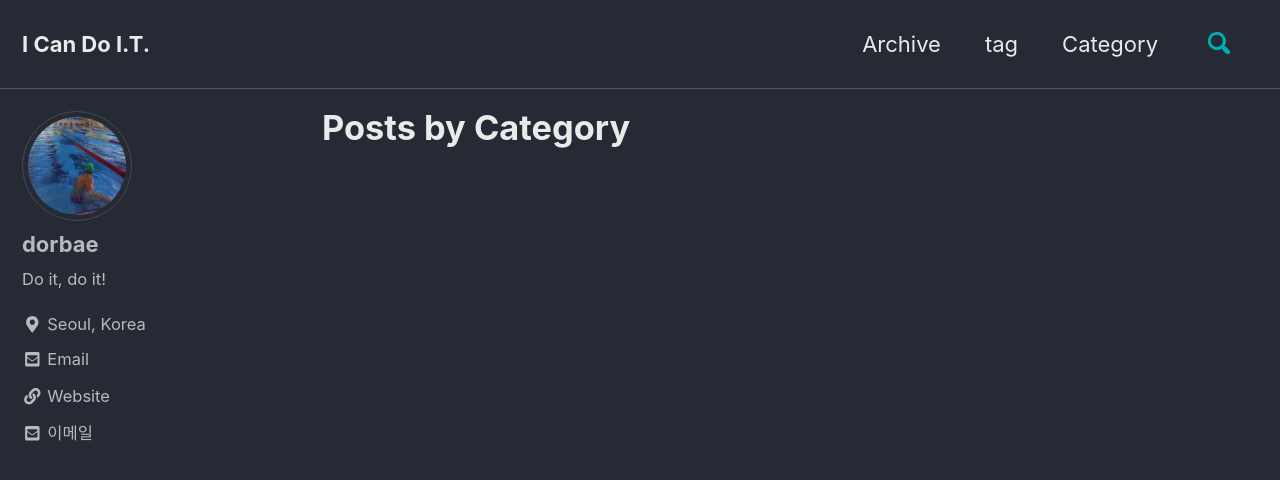
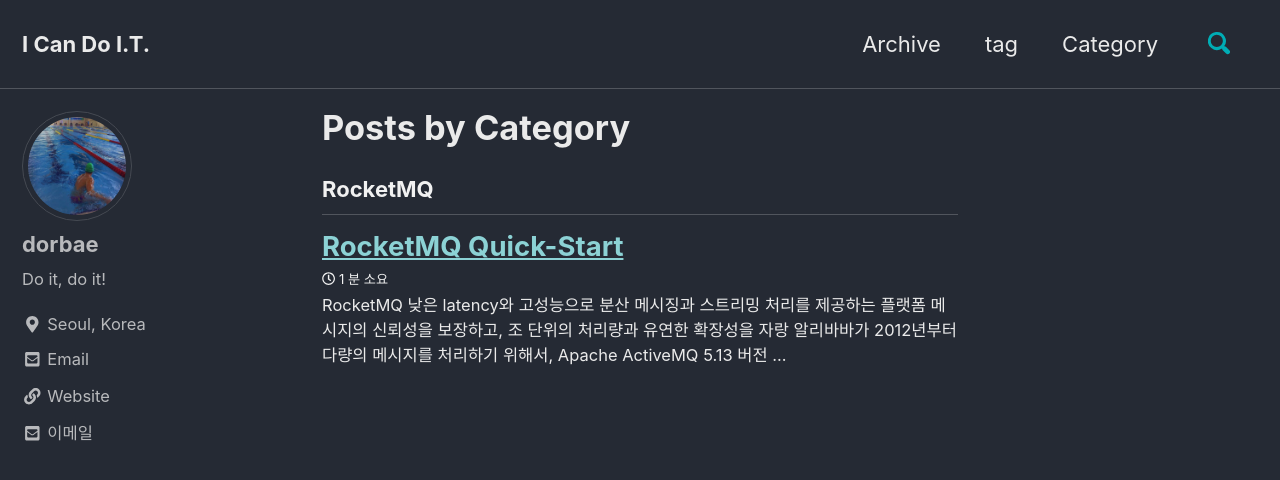
Before and after one commit to dorbae/dorbae.github.io, a Jekyll site: the page built from _pages/category_archive.html, in a window 1280 px wide and 900 px high. Shown: the top 480 px of the window. Built offline with Jekyll 4.4.1, drawn with Linux system fonts in a browser that asks for light colours; cached includes are drawn as plain includes; nearby versions of some CDN libraries.

Commit message:
Update 2019-01-01-apache-rocketmq-quickstart.md

```diff
--- a/_posts/2019-01-01-apache-rocketmq-quickstart.md
+++ b/_posts/2019-01-01-apache-rocketmq-quickstart.md
@@ -1,3 +1,11 @@
+---
+layout: post
+title: RocketMQ Quick-Start
+comments: true
+categories : RocketMQ
+tags: RocketMQ, quick start
+---
+
 # RocketMQ
 
 * 낮은 latency와 고성능으로 분산 메시징과 스트리밍 처리를 제공하는 플랫폼
```
